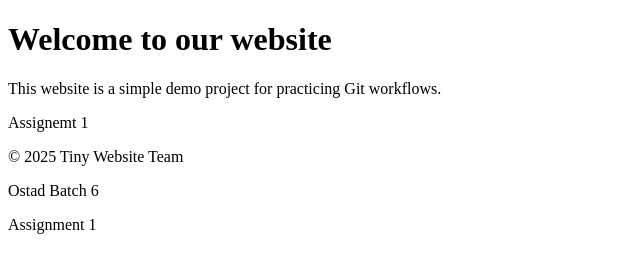
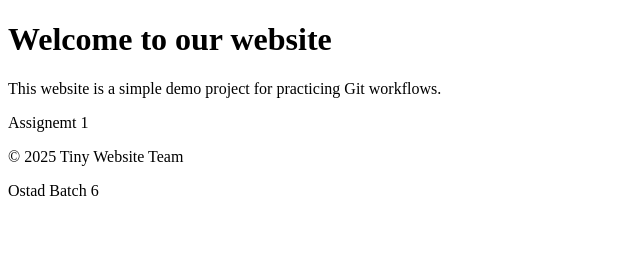
Before and after one commit to MeemJarrin/tiny-website, a plain HTML site: page index.html in a window 1280 px wide. Shown: the whole page, without its empty margins (0-640 px from the left). Drawn offline with Linux system fonts and the light colour scheme.

Commit message:
Clean up index.html after merge, remove duplicates

```diff
--- a/index.html
+++ b/index.html
@@ -11,5 +11,5 @@
 <footer>
     <p>&copy; 2025 Tiny Website Team</p>
     <p> Ostad Batch 6</p>
-    <p>Assignment 1 </p>
+</footer>
 </html>
```
